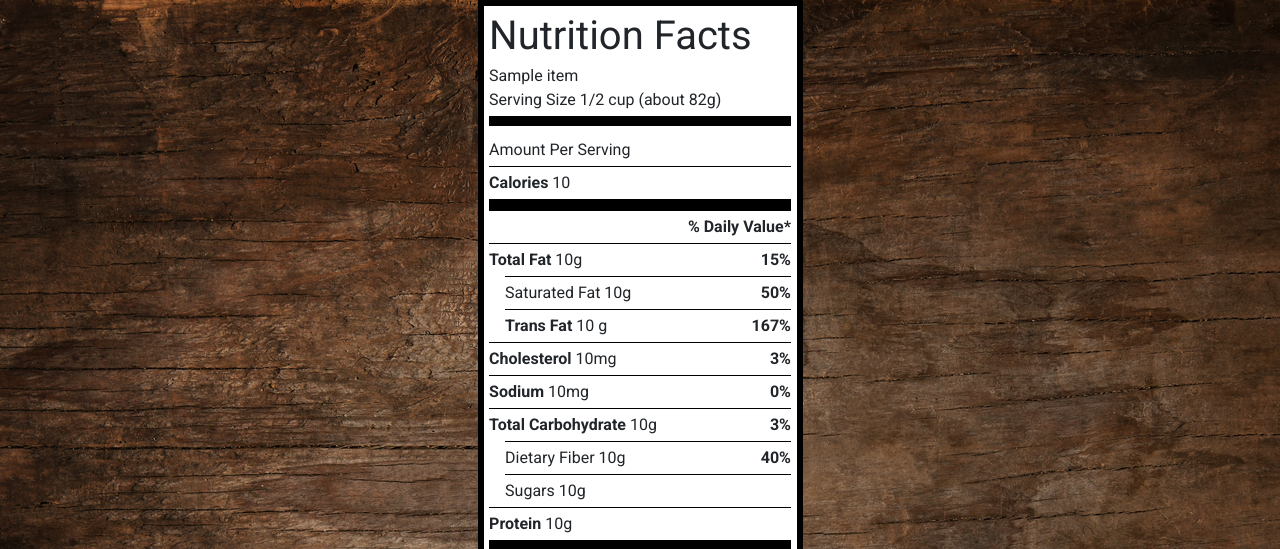
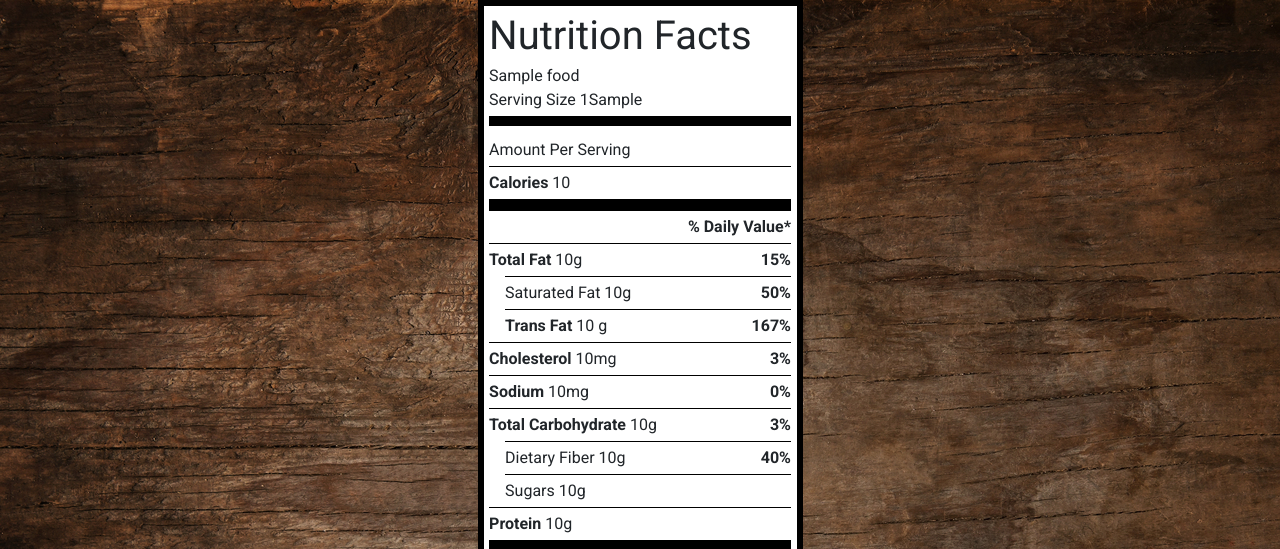
Before and after one commit to sctigercat1/NutriView, a Django app: template nutriview/templates/nutrition.html in a window 1280 px wide. Shown: the top 549 px of the page. Run offline with Django 3.2, Linux system fonts and the light colour scheme; the template is opened without the code that fills it: most values are stand-ins (such as "Sample title", 1, 10 or a date in 2020); some libraries are stand-ins or nearby versions.

Commit message:
Add serving size and food

```diff
--- a/nutriview/templates/nutrition.html
+++ b/nutriview/templates/nutrition.html
@@ -13,8 +13,8 @@
 <section class="performance-facts" style="background: white; margin: 0 auto;">
   <header class="performance-facts__header">
     <h1 class="performance-facts__title">Nutrition Facts</h1>
-      <p>{{ item.name }}</p>
-      <p>Serving Size 1/2 cup (about 82g)</p>
+      <p>{{ food }}</p>
+      <p>Serving Size {{ servingSize }}{{ servingSizeUnit }}</p>
 
   </header>
   <table class="performance-facts__table">
--- a/nutriview/web/views.py
+++ b/nutriview/web/views.py
@@ -30,7 +30,9 @@ def nutriInfo(request, food):
 
     # Parse data
     labelNutrients = response['labelNutrients']
-    return render(request, "nutrition.html", {"info": labelNutrients, "fdcIdOfFood": fdcIdOfFood})
+    return render(request, "nutrition.html", {"info": labelNutrients, "fdcIdOfFood": fdcIdOfFood, \
+                    "food": food['description'].title(), "servingSize": round(response['servingSize']), \
+                    "servingSizeUnit": response['servingSizeUnit']})
 
 def analysis(request):
     session = boto3.Session(
```
